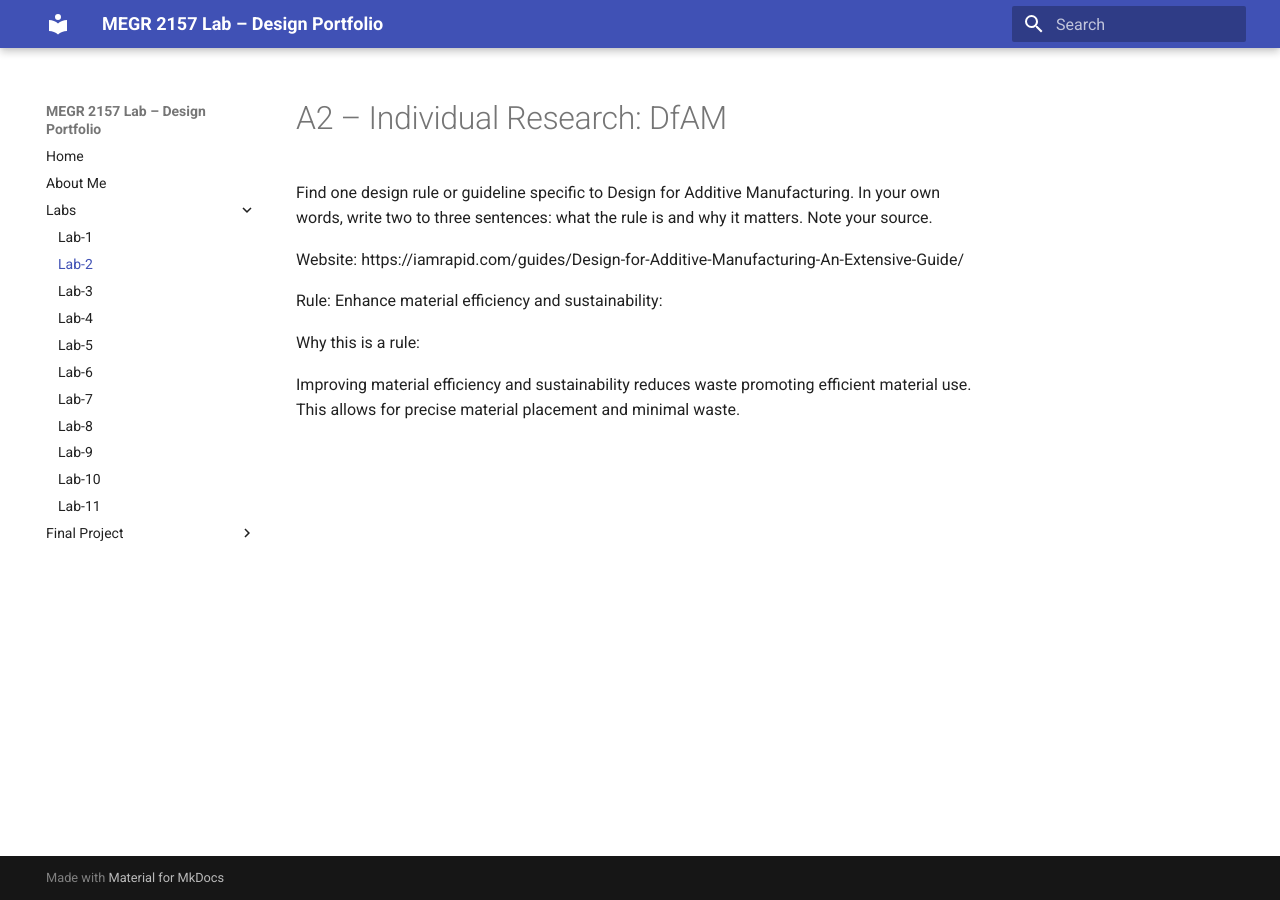
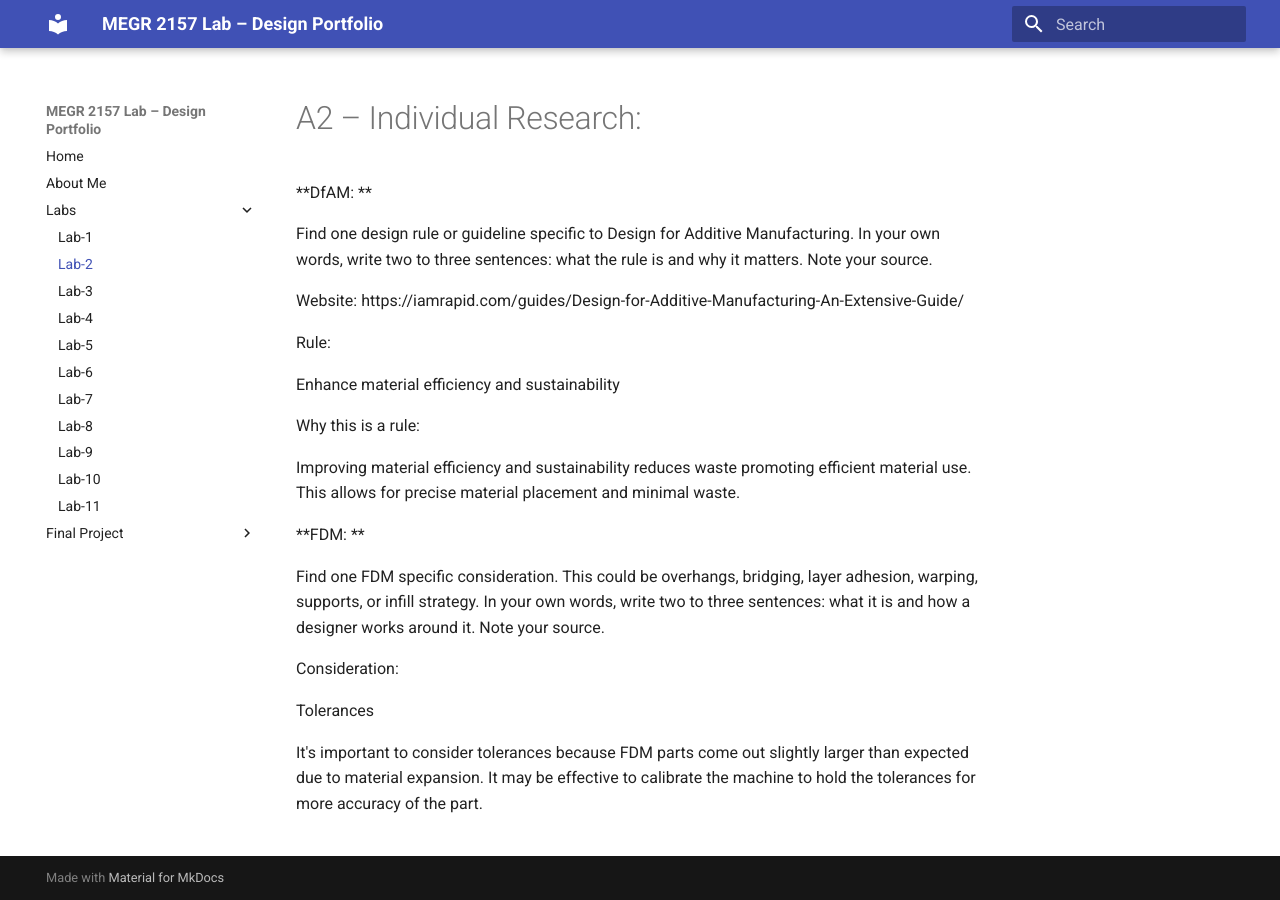
Before and after one commit to AndrewYang2428/andrewyang-megr2156-lab-portfolio, an MkDocs documentation site: the page built from docs/Labs/L02/index.md, in a window 1280 px wide. Built offline with MkDocs 1.6.1 and Material for MkDocs 9.7.7, drawn with Linux system fonts in a browser that asks for light colours.

Commit message:
Update index.md with DfAM and FDM guidelines
Added sections for DfAM and FDM considerations, including rules and explanations.

```diff
--- a/docs/Labs/L02/index.md
+++ b/docs/Labs/L02/index.md
@@ -1,11 +1,25 @@
-# A2 – Individual Research: DfAM
+# A2 – Individual Research:
+
+**DfAM: **
 
 Find one design rule or guideline specific to Design for Additive Manufacturing. In your own words, write two to three sentences: what the rule is and why it matters. Note your source.
 
 Website: https://iamrapid.com/guides/Design-for-Additive-Manufacturing-An-Extensive-Guide/
 
-Rule: Enhance material efficiency and sustainability:
+Rule:
+
+Enhance material efficiency and sustainability
 
 Why this is a rule:
 
 Improving material efficiency and sustainability reduces waste promoting efficient material use. This allows for precise material placement and minimal waste.
+
+**FDM: **
+
+Find one FDM specific consideration. This could be overhangs, bridging, layer adhesion, warping, supports, or infill strategy. In your own words, write two to three sentences: what it is and how a designer works around it. Note your source.
+
+Consideration:
+
+Tolerances
+
+It's important to consider tolerances because FDM parts come out slightly larger than expected due to material expansion. It may be effective to calibrate the machine to hold the tolerances for more accuracy of the part.
```
